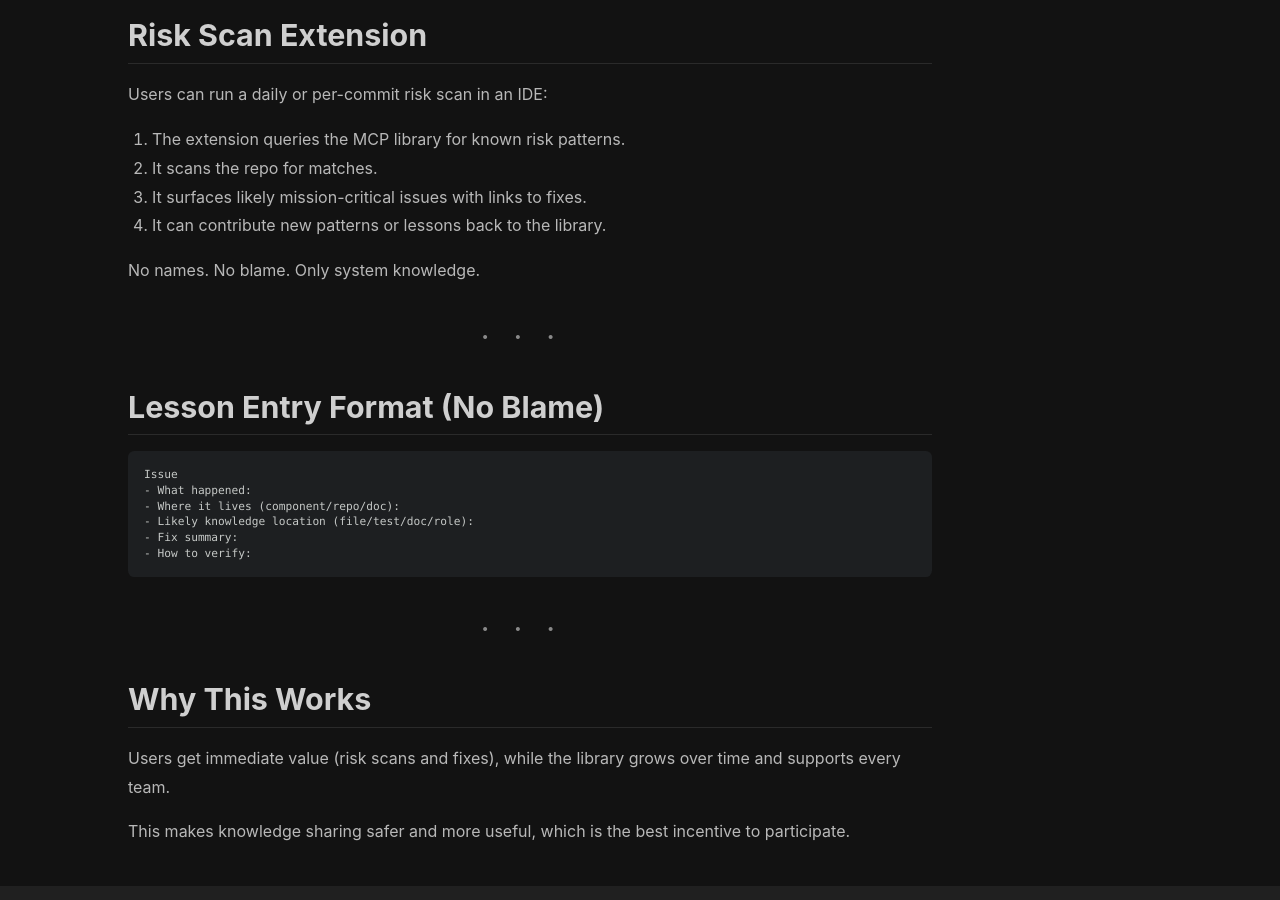
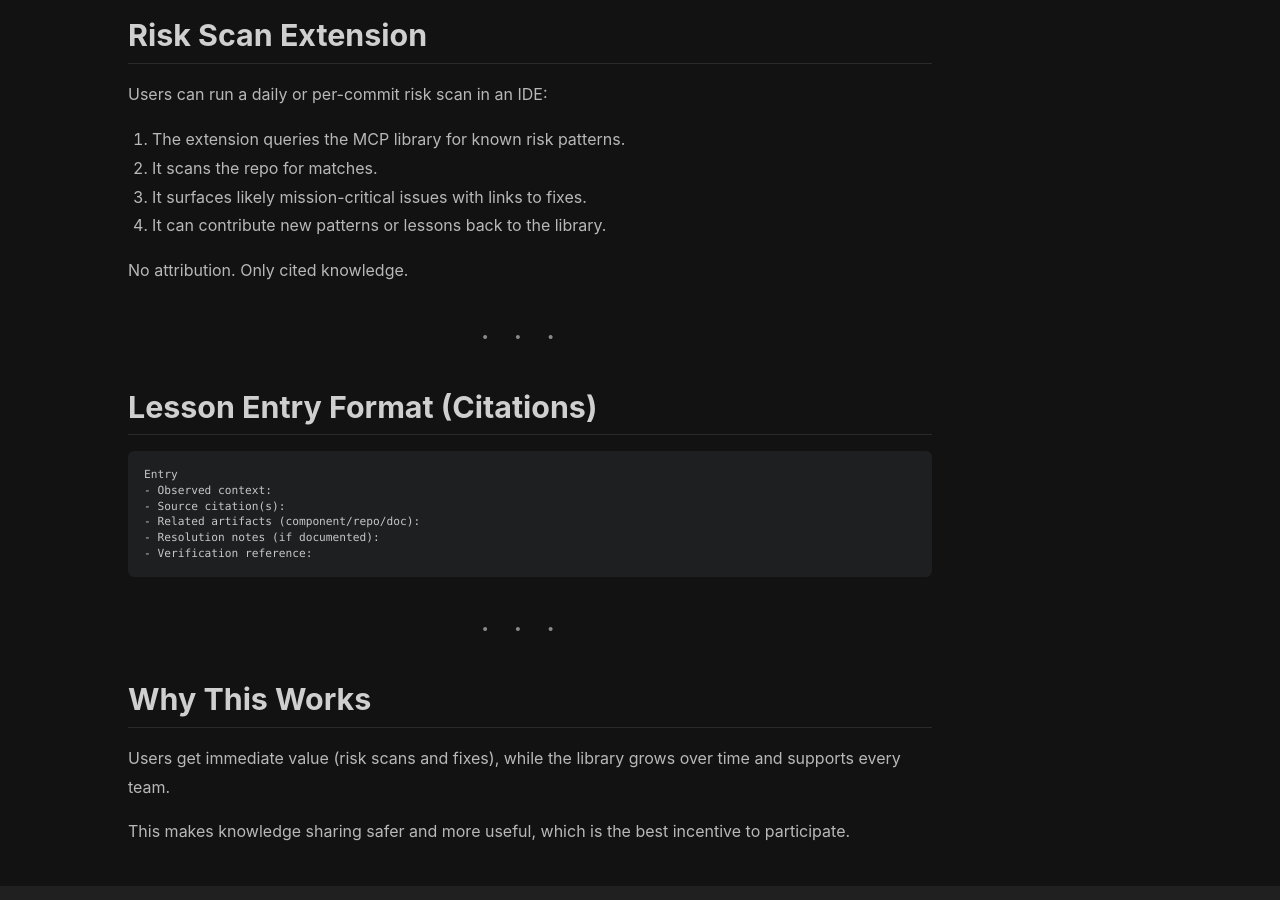
Before and after one commit to Lizo-RoadTown/proveskit-agent, a Jekyll site: the page built from pages/living-library.md, in a window 1280 px wide and 900 px high, scrolled down 2017 px. Built offline with Jekyll 4.4.1, drawn with Linux system fonts in a browser that asks for light colours; some of the changed text lies outside the part shown.

Commit message:
Remove fix attribution language

````diff
--- a/pages/living-library.md
+++ b/pages/living-library.md
@@ -9,7 +9,7 @@ key: page-living-library
 
 The PROVES Kit Agent now includes a deeper layer of "living" documentation that users can interrogate beyond the first-layer docs.
 
-The core idea is simple: the structure owns outcomes, not individuals. We log where the fix lives, not who caused it.
+The core idea is simple: the structure owns outcomes, not individuals. The library stores citations and excerpts, not attribution or fault.
 
 ---
 
@@ -75,19 +75,19 @@ Users can run a daily or per-commit risk scan in an IDE:
 3. It surfaces likely mission-critical issues with links to fixes.
 4. It can contribute new patterns or lessons back to the library.
 
-No names. No blame. Only system knowledge.
+No attribution. Only cited knowledge.
 
 ---
 
-## Lesson Entry Format (No Blame)
+## Lesson Entry Format (Citations)
 
 ```
-Issue
-- What happened:
-- Where it lives (component/repo/doc):
-- Likely knowledge location (file/test/doc/role):
-- Fix summary:
-- How to verify:
+Entry
+- Observed context:
+- Source citation(s):
+- Related artifacts (component/repo/doc):
+- Resolution notes (if documented):
+- Verification reference:
 ```
 
 ---
````
Also changed, not shown: about.md (+1 -1 lines), pages/researchers.md (+2 -2 lines), pages/technical.md (+8 -8 lines).
